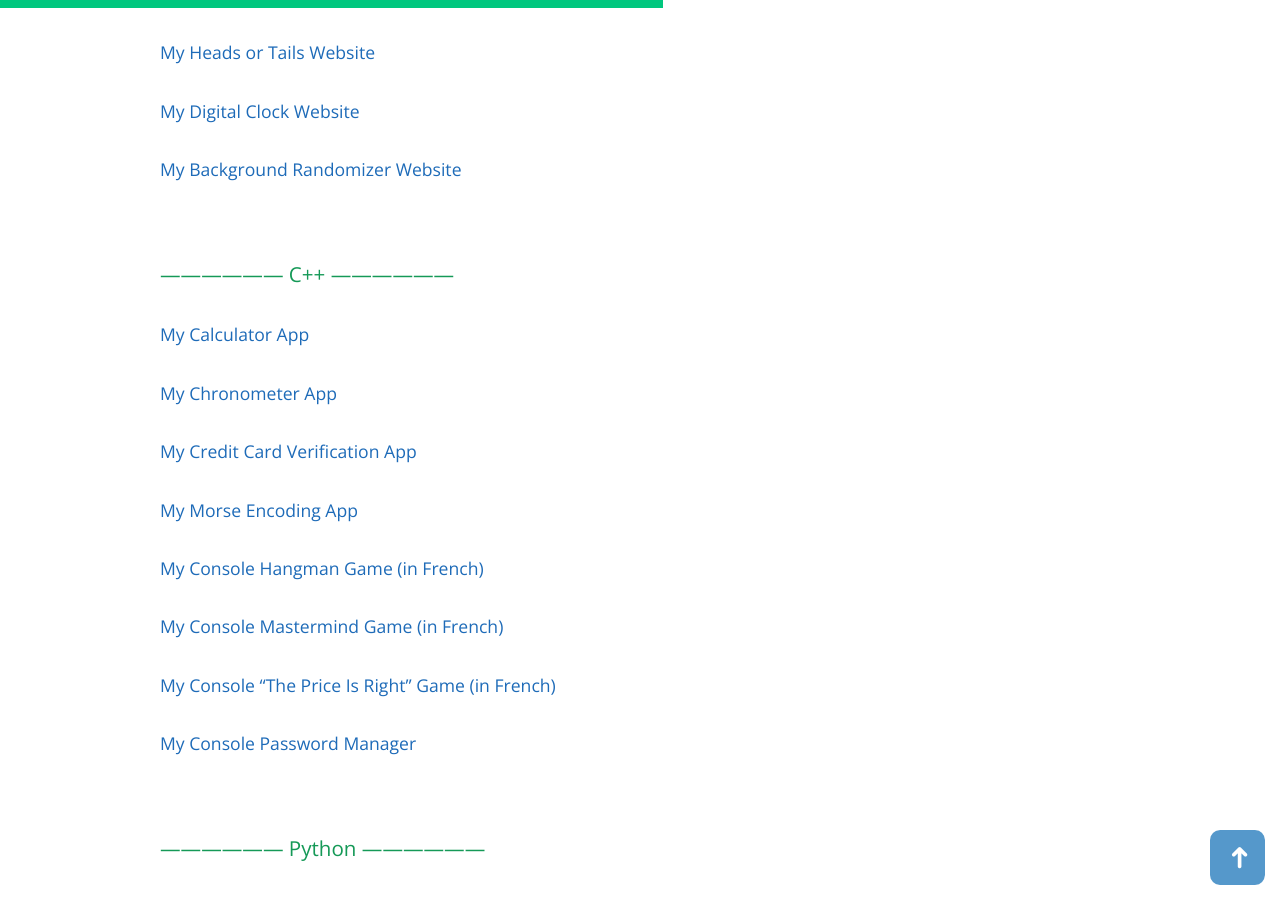
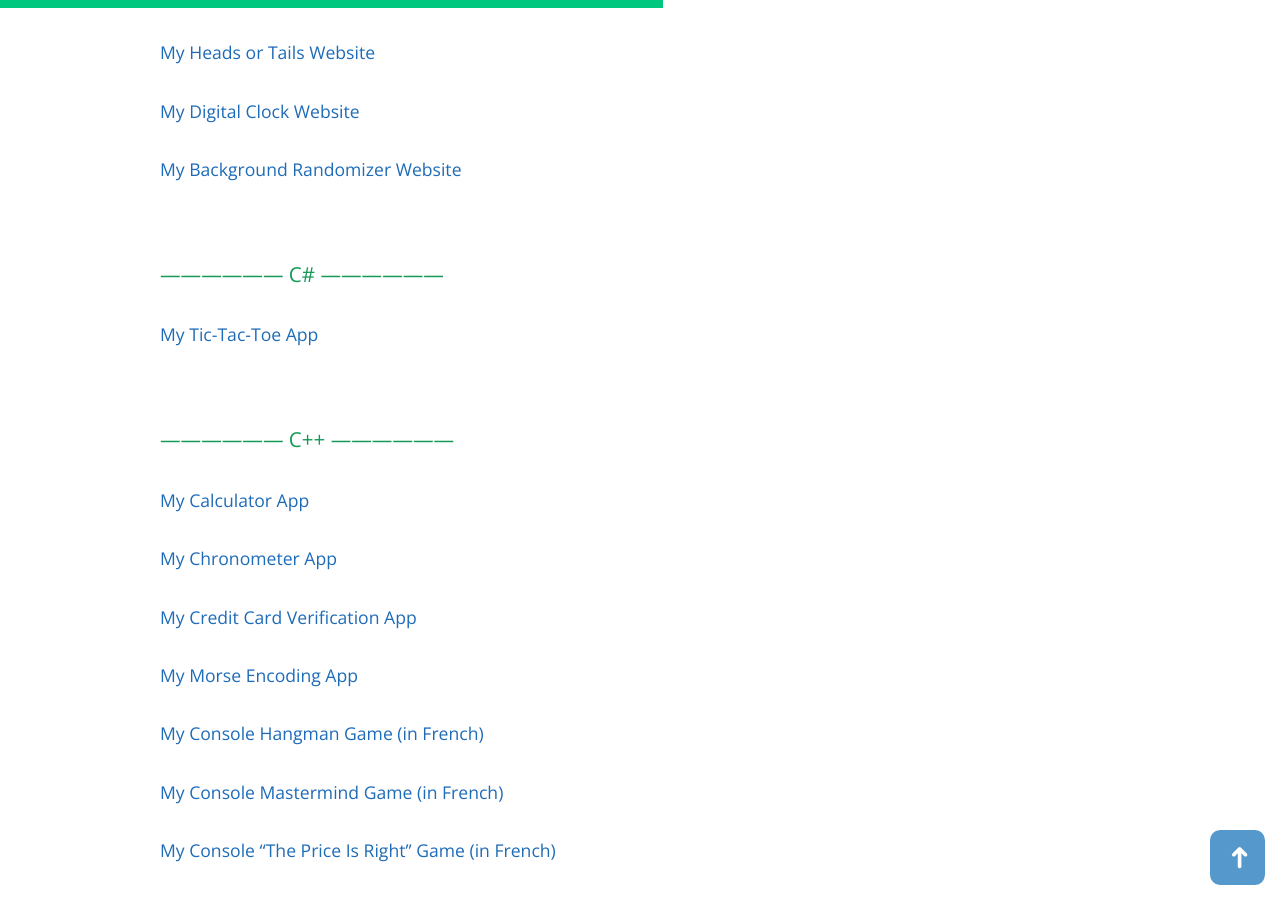
Before and after one commit to PouletEnSlip/pouletenslip.github.io, a Jekyll site: the page built from index.md, in a window 1280 px wide and 900 px high, scrolled down 698 px. Built offline with Jekyll 4.4.1, drawn with Linux system fonts in a browser that asks for light colours; comment, search, counter and statistics services are not loaded; our own code applies the rules of GitHub Pages for plain Markdown files.

Commit message:
Update index.md

```diff
--- a/index.md
+++ b/index.md
@@ -11,6 +11,10 @@ layout: default
 #### [My Heads or Tails Website](pages/headsortails/)
 #### [My Digital Clock Website](pages/clock/)
 #### [My Background Randomizer Website](pages/color/)
+<br>
+
+### ------------------ C# ------------------
+#### [My Tic-Tac-Toe App](https://github.com/PouletEnSlip/TicTacToeCSharp)
 <br>
 
 ### ------------------ C++ ------------------
```
